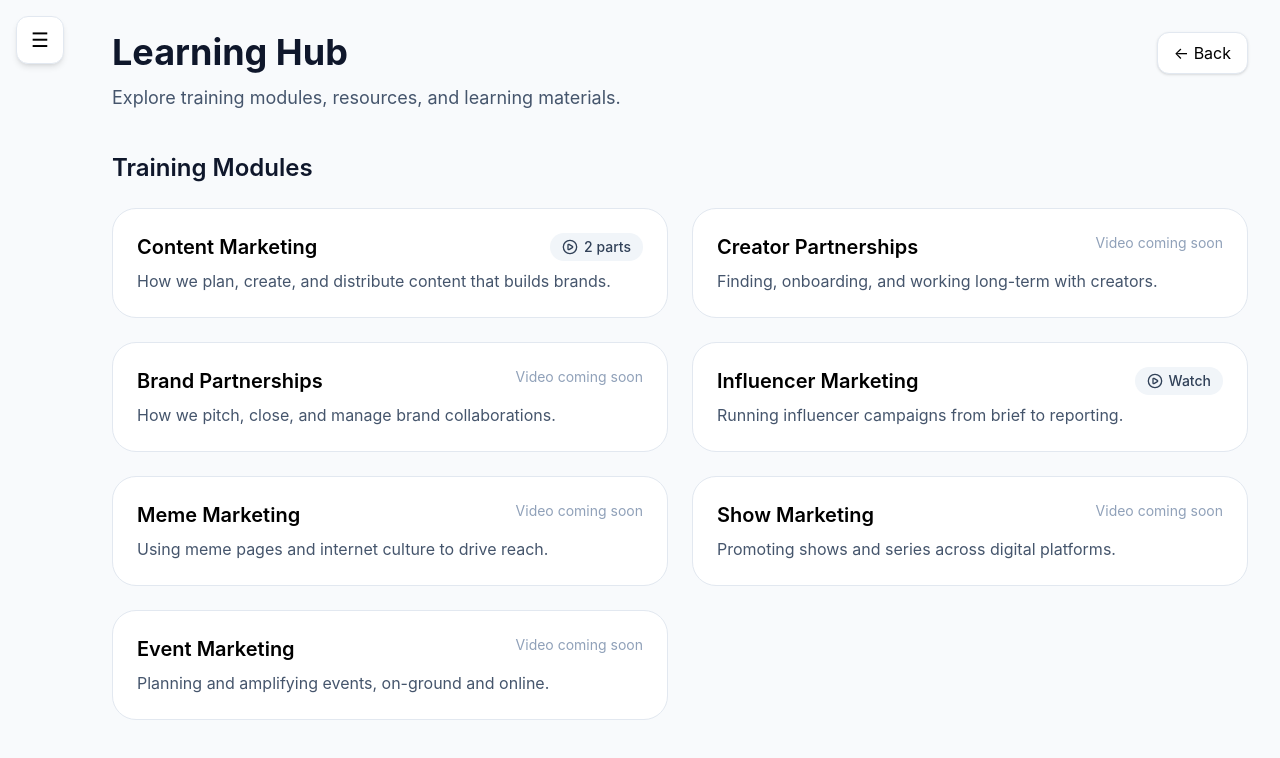
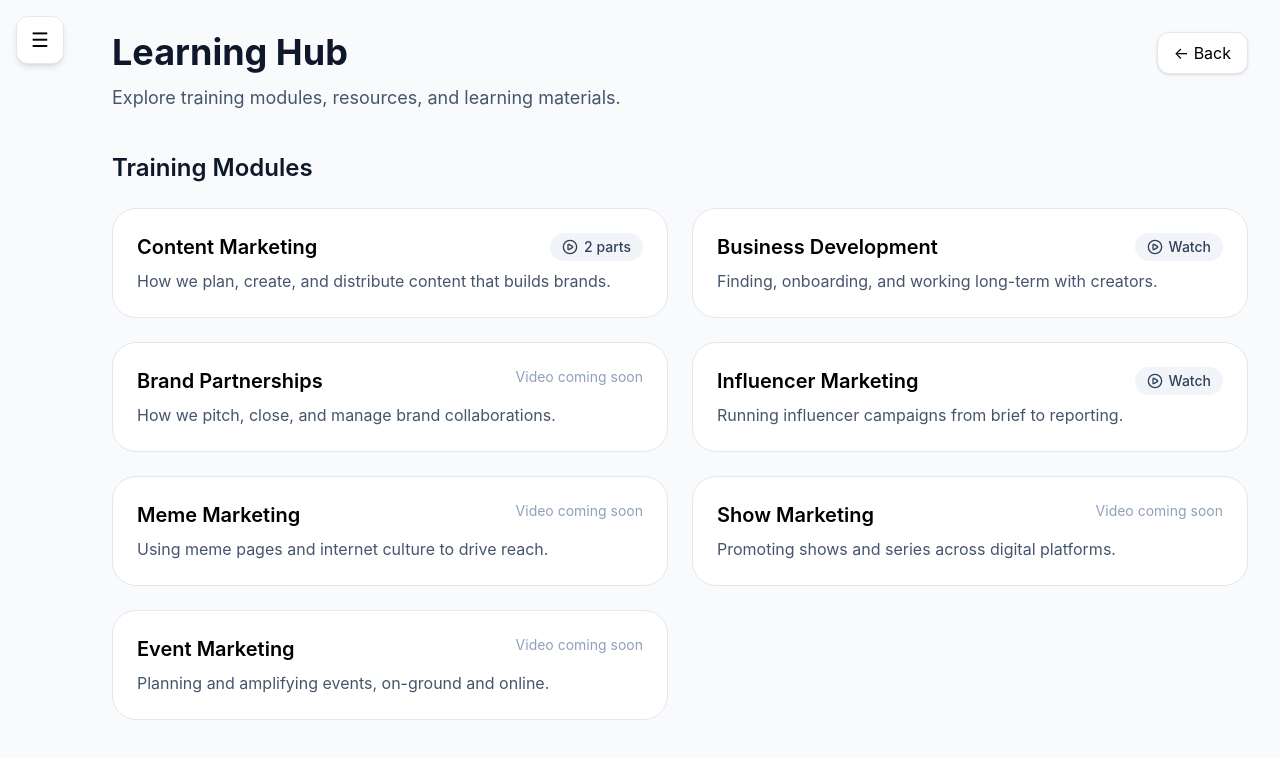
Before and after one commit to CuriousMedia-dash/Curious-Academy, a React (Vite) app: page /learning-hub in a window 1280 px wide. Shown: the top 758 px of the page. Built offline with nearby package versions, Linux system fonts and the light colour scheme.

Commit message:
Support multi-part module videos

```diff
--- a/src/data/modules.js
+++ b/src/data/modules.js
@@ -15,9 +15,12 @@ export const trainingModules = [
     ],
   },
   {
-    title: "Creator Partnerships",
+    title: "Business Development",
     description: "Finding, onboarding, and working long-term with creators.",
-    video: "",
+    videos: [
+      { title: "Part 1", url: "https://youtu.be/Y3efl0pyQnQ" },
+      { title: "Part 2", url: "" },
+    ],
   },
   {
     title: "Brand Partnerships",
```
